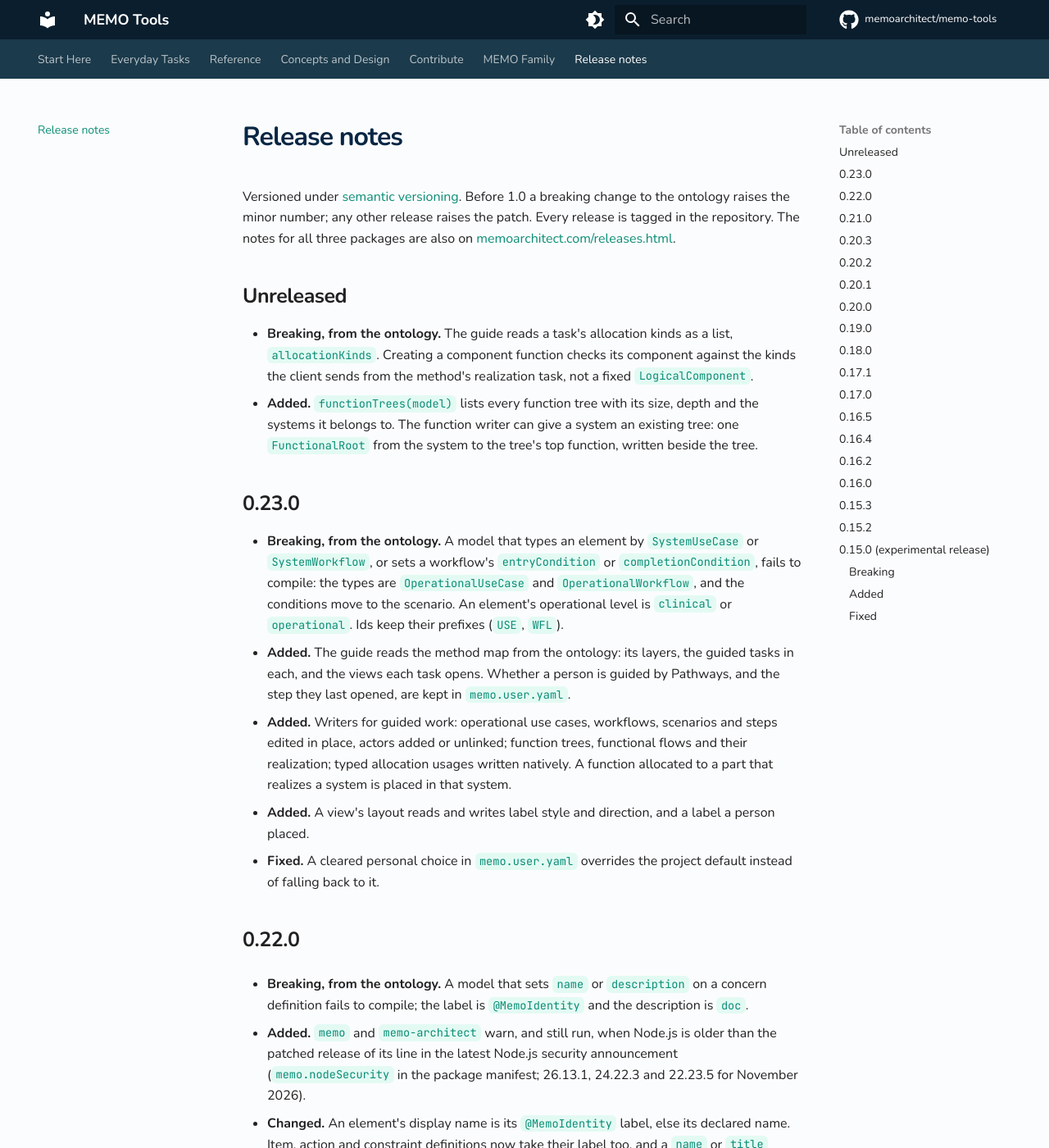
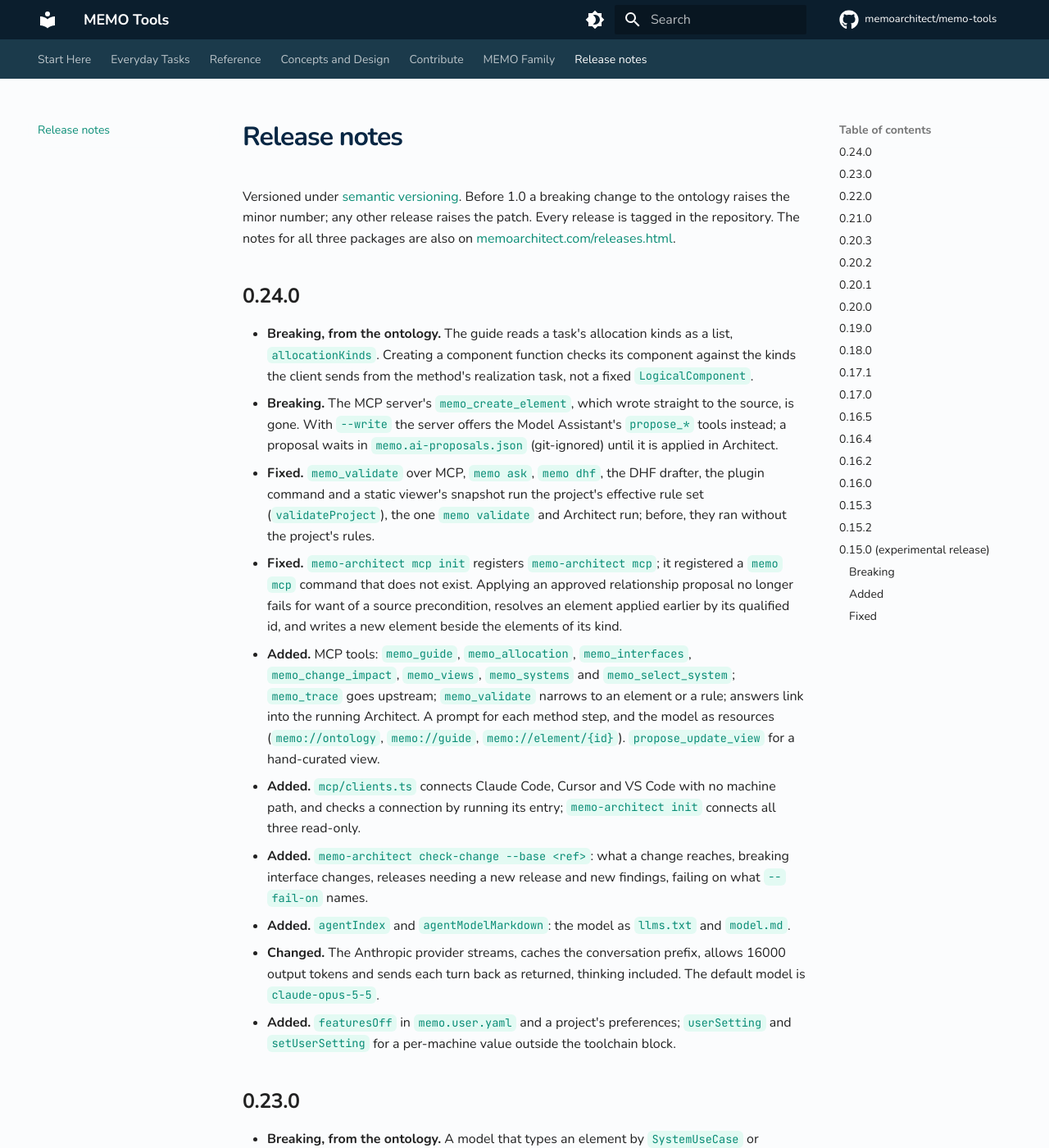
Before and after one commit to memoarchitect/memo-tools, an MkDocs documentation site: the page built from docs/release-notes.md, in a window 1280 px wide and 1400 px high. Shown: the whole window at 82% size. Built offline with MkDocs 1.6.1 and Material for MkDocs 9.7.7, drawn with Linux system fonts in a browser that asks for light colours; comment, search, counter and statistics services are not loaded.

Commit message:
release: 0.24.0
Co-Authored-By: Claude Opus 5.5 <noreply@anthropic.com>

```diff
--- a/docs/release-notes.md
+++ b/docs/release-notes.md
@@ -2,10 +2,18 @@
 
 Versioned under [semantic versioning](https://semver.org/). Before 1.0 a breaking change to the ontology raises the minor number; any other release raises the patch. Every release is tagged in the repository. The notes for all three packages are also on [memoarchitect.com/releases.html](https://memoarchitect.com/releases.html).
 
-## Unreleased
+## 0.24.0
 
 - **Breaking, from the ontology.** The guide reads a task's allocation kinds as a list, `allocationKinds`. Creating a component function checks its component against the kinds the client sends from the method's realization task, not a fixed `LogicalComponent`.
-- **Added.** `functionTrees(model)` lists every function tree with its size, depth and the systems it belongs to. The function writer can give a system an existing tree: one `FunctionalRoot` from the system to the tree's top function, written beside the tree.
+- **Breaking.** The MCP server's `memo_create_element`, which wrote straight to the source, is gone. With `--write` the server offers the Model Assistant's `propose_*` tools instead; a proposal waits in `memo.ai-proposals.json` (git-ignored) until it is applied in Architect.
+- **Fixed.** `memo_validate` over MCP, `memo ask`, `memo dhf`, the DHF drafter, the plugin command and a static viewer's snapshot run the project's effective rule set (`validateProject`), the one `memo validate` and Architect run; before, they ran without the project's rules.
+- **Fixed.** `memo-architect mcp init` registers `memo-architect mcp`; it registered a `memo mcp` command that does not exist. Applying an approved relationship proposal no longer fails for want of a source precondition, resolves an element applied earlier by its qualified id, and writes a new element beside the elements of its kind.
+- **Added.** MCP tools: `memo_guide`, `memo_allocation`, `memo_interfaces`, `memo_change_impact`, `memo_views`, `memo_systems` and `memo_select_system`; `memo_trace` goes upstream; `memo_validate` narrows to an element or a rule; answers link into the running Architect. A prompt for each method step, and the model as resources (`memo://ontology`, `memo://guide`, `memo://element/{id}`). `propose_update_view` for a hand-curated view.
+- **Added.** `mcp/clients.ts` connects Claude Code, Cursor and VS Code with no machine path, and checks a connection by running its entry; `memo-architect init` connects all three read-only.
+- **Added.** `memo-architect check-change --base <ref>`: what a change reaches, breaking interface changes, releases needing a new release and new findings, failing on what `--fail-on` names.
+- **Added.** `agentIndex` and `agentModelMarkdown`: the model as `llms.txt` and `model.md`.
+- **Changed.** The Anthropic provider streams, caches the conversation prefix, allows 16000 output tokens and sends each turn back as returned, thinking included. The default model is `claude-opus-5-5`.
+- **Added.** `featuresOff` in `memo.user.yaml` and a project's preferences; `userSetting` and `setUserSetting` for a per-machine value outside the toolchain block.
 
 ## 0.23.0
 
--- a/package.json
+++ b/package.json
@@ -1,6 +1,6 @@
 {
   "name": "@memoarchitect/tools",
-  "version": "0.23.0",
+  "version": "0.24.0",
   "description": "MEMO tools — SysML v2 parser, semantic model, validation, project operations, and CLI",
   "type": "module",
   "main": "./packages/tools/lib/index.js",
@@ -58,7 +58,7 @@
     "check:transport": "node scripts/measure-transport-latency.mjs"
   },
   "dependencies": {
-    "@memoarchitect/ontology": "0.23.0",
+    "@memoarchitect/ontology": "0.24.0",
     "@openmbee/opensysml": "0.10.0",
     "chalk": "^5.3.0",
     "chokidar": "^4.0.0",
--- a/pyproject.toml
+++ b/pyproject.toml
@@ -1,6 +1,6 @@
 [project]
 name = "memo-tools-docs"
-version = "0.23.0"
+version = "0.24.0"
 description = "Documentation for MEMO Tools"
 requires-python = ">=3.10"
 dependencies = [
```
Also changed, not shown: README.md (+1 -1 lines), 1 other file.
